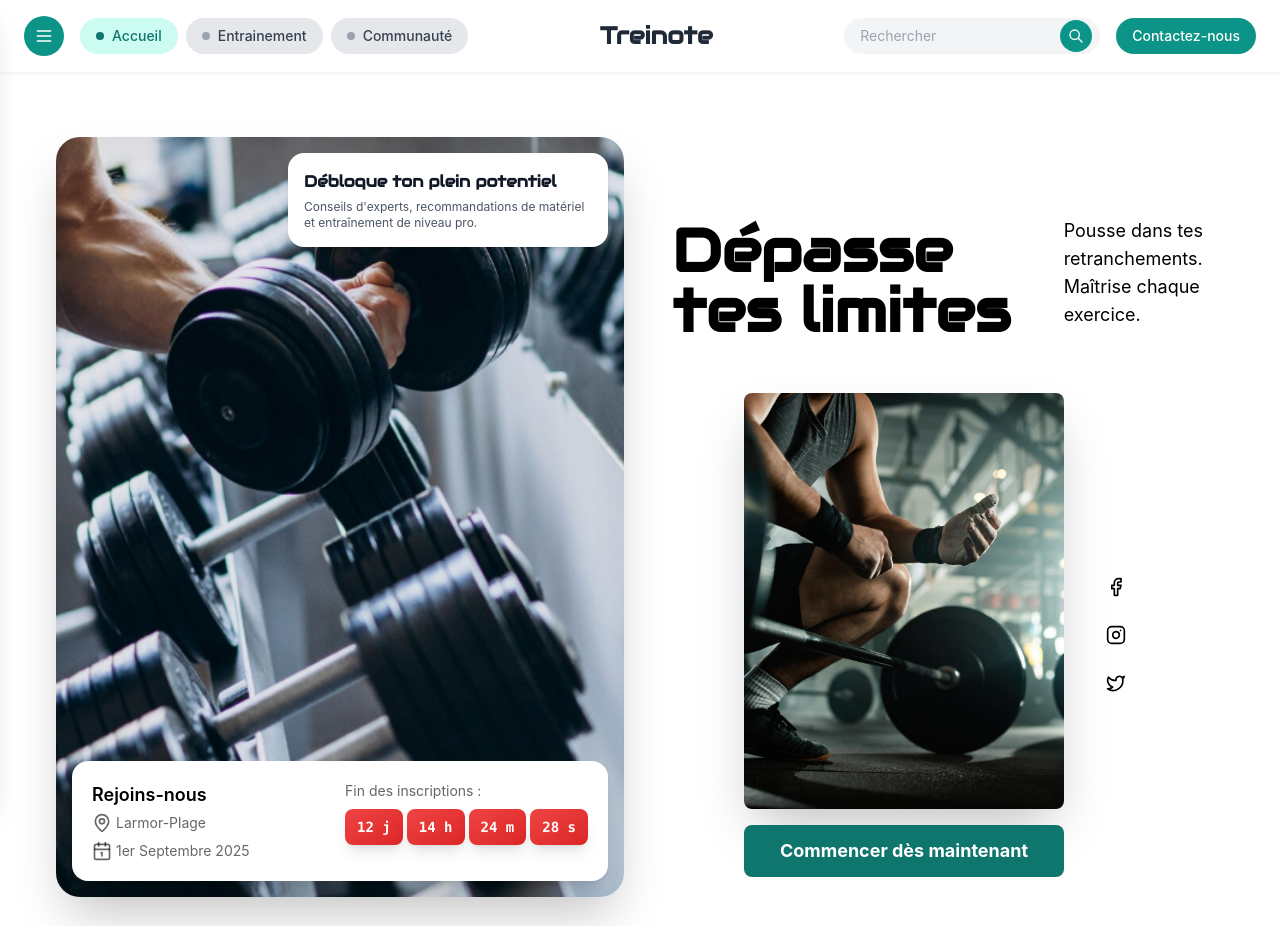
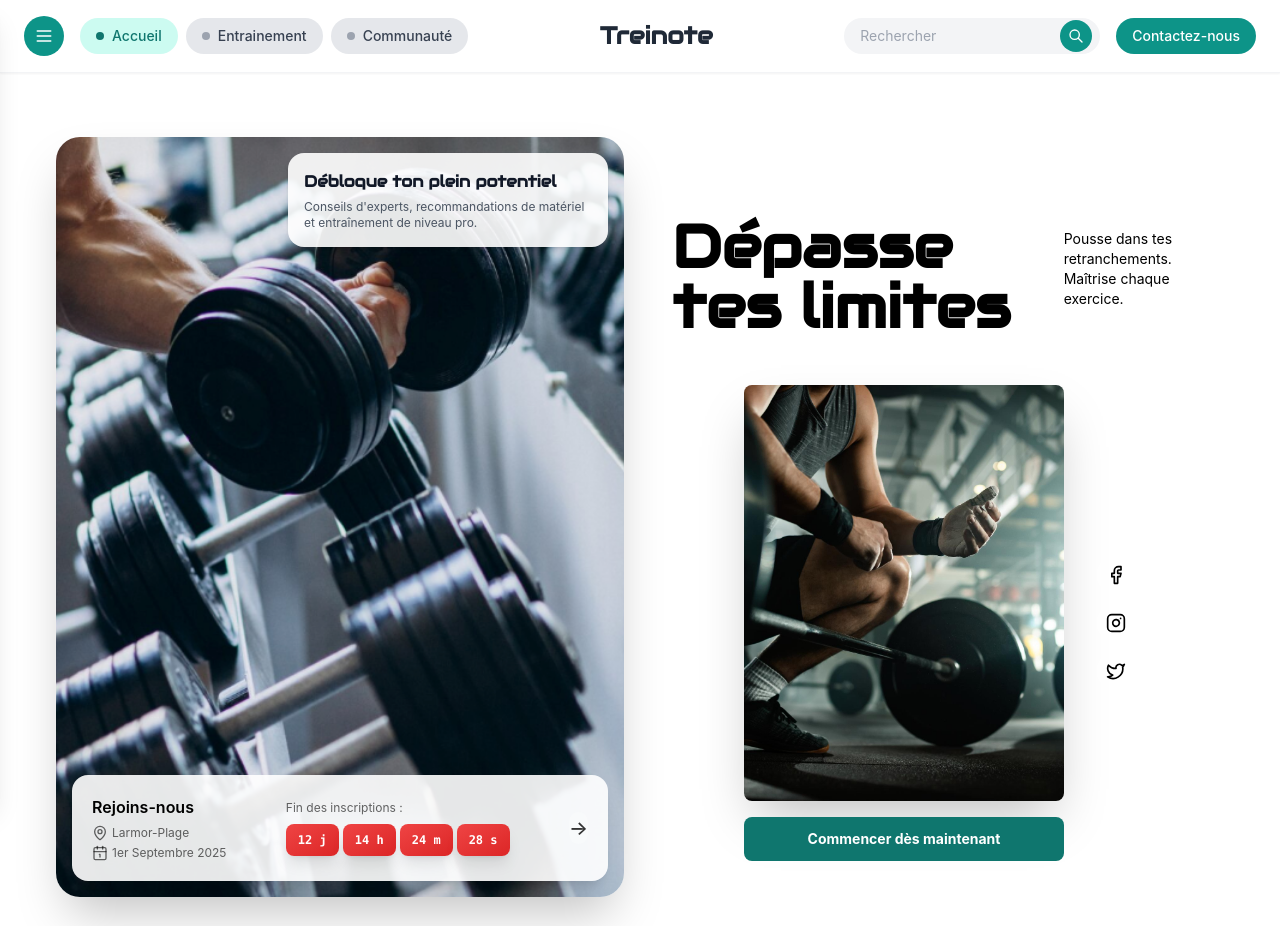
Before and after one commit to matog7/Treinote, a React (Vite) app in the folder treinote-app/: page / in a window 1280 px wide. Shown: the top 926 px of the page. Built offline with nearby package versions, Linux system fonts and the light colour scheme; a web font is replaced by a local one.

Commit message:
Fix style accueil

```diff
--- a/treinote-app/src/components/features/home/CallToAction.tsx
+++ b/treinote-app/src/components/features/home/CallToAction.tsx
@@ -1,17 +1,17 @@
-import React from 'react';
-import { useNavigate } from 'react-router-dom';
+import React from "react";
+import { useNavigate } from "react-router-dom";
 
 const CallToAction: React.FC = () => {
   const navigate = useNavigate();
 
   const handleClick = () => {
-    navigate('/login');
+    navigate("/login");
   };
 
   return (
     <button
       onClick={handleClick}
-      className='bg-teal-700 hover:bg-teal-600 text-white font-bold py-3 px-8 rounded-lg text-lg transition-all duration-250 w-80'
+      className="bg-teal-700 hover:bg-teal-600 text-white font-bold py-3 px-8 rounded-lg text-sm transition-all duration-250 w-80"
     >
       Commencer dès maintenant
     </button>
--- a/treinote-app/src/components/features/home/CountdownTimer.tsx
+++ b/treinote-app/src/components/features/home/CountdownTimer.tsx
@@ -40,7 +40,7 @@ const CountdownTimer: React.FC = () => {
   }, []);
 
   const TimeUnit = ({ value, label }: { value: number; label: string }) => (
-    <span className='bg-gradient-to-br from-red-500 to-red-600 text-white px-3 py-2 rounded-lg text-sm font-mono font-bold shadow-lg transform hover:scale-105 transition-all duration-300'>
+    <span className='bg-gradient-to-br from-red-500 to-red-600 text-white px-3 py-2 rounded-lg text-xs font-mono font-bold shadow-lg transform hover:scale-105 transition-all duration-300'>
       {value.toString().padStart(2, '0')} {label}
     </span>
   );
--- a/treinote-app/src/components/features/home/EventSection.tsx
+++ b/treinote-app/src/components/features/home/EventSection.tsx
@@ -2,6 +2,7 @@ import React from "react";
 import CountdownTimer from "./CountdownTimer";
 import eventImage from "../../../assets/muscu.png";
 import { MapPin, Calendar1 } from "lucide-react";
+import RightButton from "@/components/layout/RightButton";
 
 const EventSection: React.FC = () => {
   return (
@@ -15,7 +16,7 @@ const EventSection: React.FC = () => {
 
         {/* Badge texte en haut à droite (style carte blanche) */}
         <div className="absolute top-4 right-4 max-w-xs">
-          <div className="bg-white text-gray-900 rounded-2xl p-4 shadow-md backdrop-blur">
+          <div className="bg-white/90 text-gray-900 rounded-2xl p-4 shadow-md">
             <h3 className="text-md font-semibold font-audiowide mb-1">
               Débloque ton plein potentiel
             </h3>
@@ -28,30 +29,31 @@ const EventSection: React.FC = () => {
 
         {/* Panneau blanc arrondi superposé en bas (infos + timer) */}
         <div className="absolute left-4 right-4 bottom-4">
-          <div className="bg-white rounded-2xl shadow-xl p-4 sm:p-5 backdrop-blur">
-            <div className="flex items-start justify-between gap-4">
+          <div className="bg-white/90 rounded-2xl shadow-xl p-4 sm:p-5">
+            <div className="flex items-start justify-between gap-4 items-center">
               <div>
-                <h4 className="text-lg font-semibold text-black mb-1">
+                <h4 className="text-md font-semibold text-black mb-1">
                   Rejoins-nous
                 </h4>
-                <div className="flex flex-col text-left text-sm gap-2">
+                <div className="flex flex-col text-left text-xs gap-1">
                   <div className="flex flex-row space-x-1 text-black/60">
-                    <MapPin className="w-5 h-5" />
+                    <MapPin className="w-4 h-4" />
                     <span>Larmor-Plage</span>
                   </div>
 
                   <div className="flex flex-row space-x-1 text-black/60">
-                    <Calendar1 className="w-5 h-5" />
+                    <Calendar1 className="w-4 h-4" />
                     <span>1er Septembre 2025</span>
                   </div>
                 </div>
               </div>
               <div className="flex flex-col gap-2">
-                <span className="text-sm text-black/60 text-left whitespace-nowrap">
+                <span className="text-xs text-black/60 text-left whitespace-nowrap">
                   Fin des inscriptions :
                 </span>
                 <CountdownTimer />
               </div>
+              <RightButton to="/events">→</RightButton>
             </div>
           </div>
         </div>
--- a/treinote-app/src/components/features/home/HeroSection.tsx
+++ b/treinote-app/src/components/features/home/HeroSection.tsx
@@ -11,12 +11,12 @@ const HeroSection: React.FC = () => {
           <h1 className="text-3xl sm:text-4xl md:text-6xl font-bold mb-2 md:mb-4 font-audiowide text-center md:text-left">
             Dépasse tes limites
           </h1>
-          <p className="text-base md:text-lg mb-6 md:mb-8 text-center md:text-left w-full md:w-1/2">
+          <p className="text-base md:text-sm mb-6 md:mb-8 text-center md:text-left w-full md:w-1/2">
             Pousse dans tes retranchements. Maîtrise chaque exercice.
           </p>
         </div>
 
-        <div className="flex flex-row justify-center items-center mb-8 gap-8">
+        <div className="flex flex-row justify-center items-center mb-12 gap-8">
           <div className="flex flex-col items-center gap-4">
             <img
               src={player}
@@ -35,13 +35,13 @@ const HeroSection: React.FC = () => {
             Entraîne toi comme un champion
           </h2>
           <div className="flex items-center justify-center space-x-6">
-            <button className="w-10 h-10 md:w-12 md:h-12 rounded-full bg-white/20 hover:bg-teal-100/60 hover:text-teal-500 transition-all duration-300 flex items-center justify-center text-lg md:text-xl font-bold hover:scale-110">
+            <button className="w-10 h-10 md:w-12 md:h-12 rounded-full bg-white/20 hover:border-2 hover:border-teal-300/60 hover:text-teal-500 transition-all duration-150 flex items-center justify-center text-lg md:text-xl font-bold hover:scale-110">
               ←
             </button>
             <span className="text-base md:text-lg font-medium">
               Trouve le parfait exercice
             </span>
-            <button className="w-10 h-10 md:w-12 md:h-12 rounded-full bg-white/20 hover:bg-teal-100/60 hover:text-teal-500 transition-all duration-300 flex items-center justify-center text-lg md:text-xl font-bold hover:scale-110">
+            <button className="w-10 h-10 md:w-12 md:h-12 rounded-full bg-white/20 hover:border-2 hover:border-teal-300/60 hover:text-teal-500 transition-all duration-150 flex items-center justify-center text-lg md:text-xl font-bold hover:scale-110">
               →
             </button>
           </div>
```
